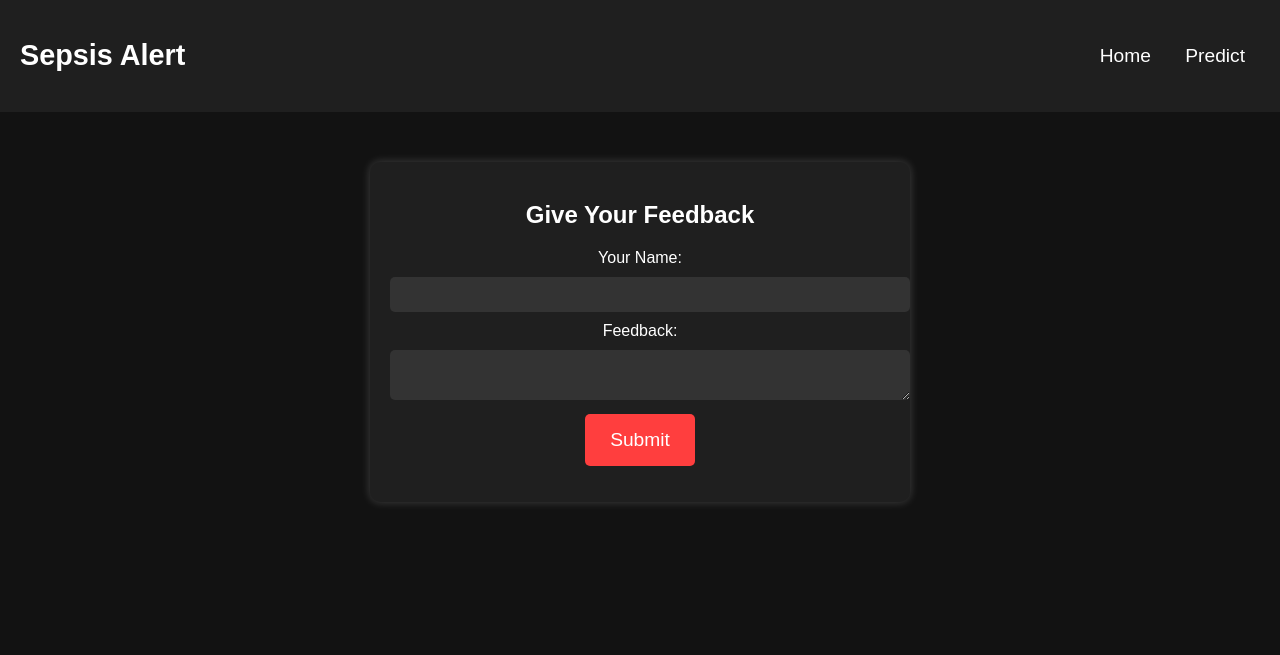
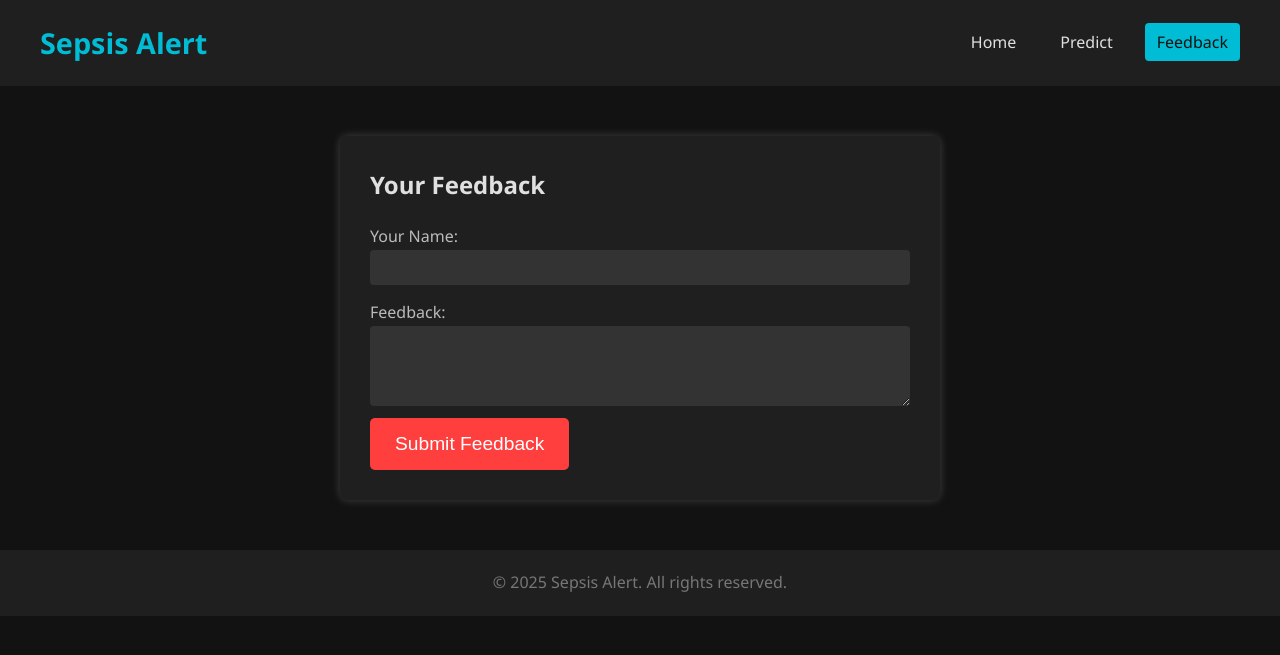
Before and after one commit to AbishakePriyan/sepsis-warning-system, a Flask app: page /feedback in a window 1280 px wide. Shown: the top 655 px of the page. Run offline with Flask 3, Linux system fonts and the light colour scheme.

Commit message:
Initial commit

```diff
--- a/static/script.js
+++ b/static/script.js
@@ -1,40 +1,60 @@
-document.getElementById("home-logo").addEventListener("click", function() {
-  window.location.href = "index.html";
-});
+// Navigation: (if additional functionality is desired)
+document.addEventListener("DOMContentLoaded", function() {
+  // Optionally add smooth scrolling if needed
+  // Smooth scrolling can also be achieved with CSS: html { scroll-behavior: smooth; }
 
   // Handle Prediction Form Submission
-document.getElementById("predict-form").addEventListener("submit", async function(event) {
+  const predictForm = document.getElementById("predict-form");
+  if (predictForm) {
+    predictForm.addEventListener("submit", async function(event) {
       event.preventDefault();
-
-  const formData = new FormData(this);
+      const formData = new FormData(predictForm);
       let data = {};
       formData.forEach((value, key) => { data[key] = value; });
 
-  let response = await fetch("/api/predict", {
+      try {
+        const response = await fetch("/api/predict", {
           method: "POST",
           headers: { "Content-Type": "application/json" },
           body: JSON.stringify(data)
         });
-
-  let result = await response.json();
-  document.getElementById("prediction-result").textContent =
-      result.sepsis_risk ? "⚠️ High Risk of Sepsis!" : "✅ Low Risk of Sepsis";
+        const result = await response.json();
+        const resultDiv = document.getElementById("prediction-result");
+        if (result.sepsis_risk !== undefined) {
+          resultDiv.textContent = `Prediction: ${result.sepsis_risk === 1 ? "High Risk of Sepsis" : "Low Risk of Sepsis"}`;
+        } else {
+          resultDiv.textContent = `Error: ${result.error}`;
+        }
+        resultDiv.style.display = "block";
+      } catch (error) {
+        console.error("Error connecting to API:", error);
+      }
     });
+  }
 
   // Handle Feedback Form Submission
-document.getElementById("feedback-form").addEventListener("submit", async function(event) {
+  const feedbackForm = document.getElementById("feedback-form");
+  if (feedbackForm) {
+    feedbackForm.addEventListener("submit", async function(event) {
       event.preventDefault();
-
-  const formData = new FormData(this);
+      const formData = new FormData(feedbackForm);
       let data = {};
       formData.forEach((value, key) => { data[key] = value; });
 
-  let response = await fetch("/api/feedback", {
+      try {
+        const response = await fetch("/api/feedback", {
           method: "POST",
           headers: { "Content-Type": "application/json" },
           body: JSON.stringify(data)
         });
-
-  let result = await response.json();
-  document.getElementById("feedback-result").textContent = result.message;
+        const result = await response.json();
+        const resultDiv = document.getElementById("feedback-result");
+        resultDiv.textContent = result.message ? result.message : "Submission error";
+        resultDiv.style.display = "block";
+        feedbackForm.reset();
+      } catch (error) {
+        console.error("Feedback submission error:", error);
+      }
     });
+  }
+});
--- a/static/style.css
+++ b/static/style.css
@@ -1,66 +1,153 @@
+/* Reset & Global Styles */
+* {
+  margin: 0;
+  padding: 0;
+  box-sizing: border-box;
+}
+
 body {
   background-color: #121212;
-  color: #ffffff;
-  font-family: Arial, sans-serif;
-  text-align: center;
-  margin: 0;
-  padding: 0;
+  color: #e0e0e0;
+  font-family: 'Segoe UI', Tahoma, Geneva, Verdana, sans-serif;
+  line-height: 1.6;
 }
 
+/* Header & Navigation */
 header {
   background-color: #1f1f1f;
-  padding: 20px;
+  padding: 20px 40px;
   display: flex;
   justify-content: space-between;
   align-items: center;
+  position: sticky;
+  top: 0;
+  z-index: 1000;
 }
 
-#home-logo {
+.logo {
   font-size: 1.8em;
-  cursor: pointer;
+  font-weight: bold;
+  color: #00bcd4;
+  text-decoration: none;
 }
 
-nav a {
-  color: white;
-  margin: 0 15px;
-  text-decoration: none;
-  font-size: 1.2em;
+nav ul {
+  list-style: none;
+  display: flex;
 }
 
+nav ul li {
+  margin-left: 20px;
+}
+
+nav ul li a {
+  text-decoration: none;
+  color: #e0e0e0;
+  padding: 8px 12px;
+  border-radius: 4px;
+  transition: background 0.3s;
+}
+
+nav ul li a.active, nav ul li a:hover {
+  background-color: #00bcd4;
+  color: #121212;
+}
+
+/* Hero Section */
 .hero {
-  margin-top: 100px;
+  text-align: center;
+  padding: 100px 20px;
+  animation: fadeIn 1s ease-in-out;
+}
+
+.hero h1 {
+  font-size: 2.8em;
+  margin-bottom: 20px;
+}
+
+.hero p {
+  font-size: 1.2em;
+  margin-bottom: 30px;
 }
 
 button {
   background-color: #ff3e3e;
-  color: white;
+  color: #fff;
   padding: 15px 25px;
   border: none;
   border-radius: 5px;
   cursor: pointer;
   font-size: 1.2em;
-  transition: 0.3s;
+  transition: background 0.3s;
 }
 
 button:hover {
   background-color: #e60000;
 }
 
+/* Form Section */
 .form-section {
-  max-width: 500px;
+  max-width: 600px;
   margin: 50px auto;
+  background-color: #1f1f1f;
+  padding: 30px;
+  border-radius: 8px;
+  box-shadow: 0 0 10px rgba(255,255,255,0.2);
+}
+
+.form-section h2 {
+  margin-bottom: 20px;
+}
+
+.form-section label {
+  display: block;
+  margin: 15px 0 5px;
+  color: #bbb;
+}
+
+.form-section input,
+.form-section select,
+.form-section textarea {
+  width: 100%;
+  padding: 10px;
+  border: none;
+  border-radius: 4px;
+  background-color: #333;
+  color: #e0e0e0;
+}
+
+.result {
+  margin-top: 20px;
+  padding: 15px;
+  background-color: #262626;
+  border-radius: 4px;
+  animation: slideIn 0.5s ease-out;
+}
+
+/* Footer */
+footer {
+  text-align: center;
   padding: 20px;
   background-color: #1f1f1f;
-  border-radius: 10px;
-  box-shadow: 0 0 10px rgba(255, 255, 255, 0.2);
+  margin-top: 40px;
+  color: #777;
 }
 
-input, select, textarea {
-  width: 100%;
-  padding: 10px;
-  margin: 10px 0;
-  border-radius: 5px;
-  border: none;
-  background-color: #333;
-  color: white;
+/* Animations */
+@keyframes fadeIn {
+  from { opacity: 0; transform: translateY(-10px); }
+  to { opacity: 1; transform: translateY(0); }
 }
+
+@keyframes slideIn {
+  from { transform: translateY(20px); opacity: 0; }
+  to { transform: translateY(0); opacity: 1; }
+}
+
+/* Responsive */
+@media (max-width: 600px) {
+  header { padding: 15px 20px; }
+  nav ul li { margin-left: 10px; }
+  .hero h1 { font-size: 2em; }
+  .hero p { font-size: 1em; }
+}
--- a/templates/feedback.html
+++ b/templates/feedback.html
@@ -1,30 +1,43 @@
 <!DOCTYPE html>
 <html lang="en">
 <head>
-    <meta charset="UTF-8">
-    <meta name="viewport" content="width=device-width, initial-scale=1.0">
+  <meta charset="UTF-8" />
+  <meta name="viewport" content="width=device-width, initial-scale=1" />
   <title>Sepsis Alert - Feedback</title>
-    <link rel="stylesheet" href="static/style.css">
+  <link rel="stylesheet" href="{{ url_for('static', filename='style.css') }}">
 </head>
 <body>
   <header>
-        <h1 id="home-logo">Sepsis Alert</h1>
+    <a href="/" class="logo">Sepsis Alert</a>
     <nav>
-            <a href="index.html">Home</a>
-            <a href="predict.html">Predict</a>
+      <ul>
+        <li><a href="/" class="nav-link">Home</a></li>
+        <li><a href="/predict" class="nav-link">Predict</a></li>
+        <li><a href="/feedback" class="nav-link active">Feedback</a></li>
+      </ul>
     </nav>
   </header>
 
+  <main>
     <section class="form-section">
-        <h2>Give Your Feedback</h2>
+      <h2>Your Feedback</h2>
       <form id="feedback-form">
-            <label>Your Name: <input type="text" name="name"></label>
-            <label>Feedback: <textarea name="feedbackText" required></textarea></label>
-            <button type="submit">Submit</button>
+        <label>Your Name:
+          <input type="text" name="name" required>
+        </label>
+        <label>Feedback:
+          <textarea name="feedbackText" rows="4" required></textarea>
+        </label>
+        <button type="submit">Submit Feedback</button>
       </form>
-        <p id="feedback-result"></p>
+      <div id="feedback-result" class="result" style="display:none;"></div>
     </section>
+  </main>
 
-    <script src="static/script.js"></script>
+  <footer>
+    <p>&copy; 2025 Sepsis Alert. All rights reserved.</p>
+  </footer>
+
+  <script src="{{ url_for('static', filename='script.js') }}"></script>
 </body>
 </html>
```
Also changed, not shown: templates/index.html (+18 -9 lines), templates/predict.html (+45 -21 lines), instance/sepsis.db. Lines whose indentation alone changed are shown as unchanged.
